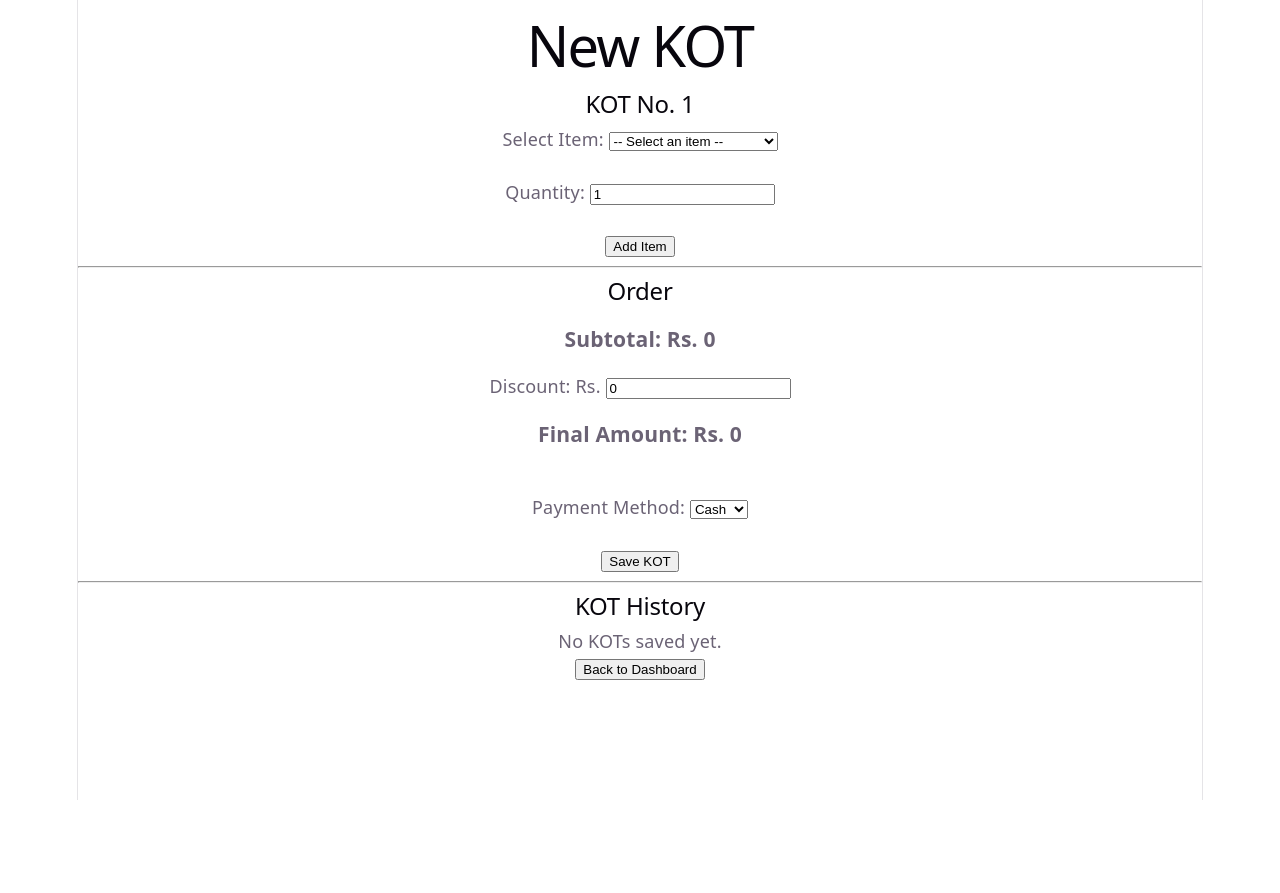
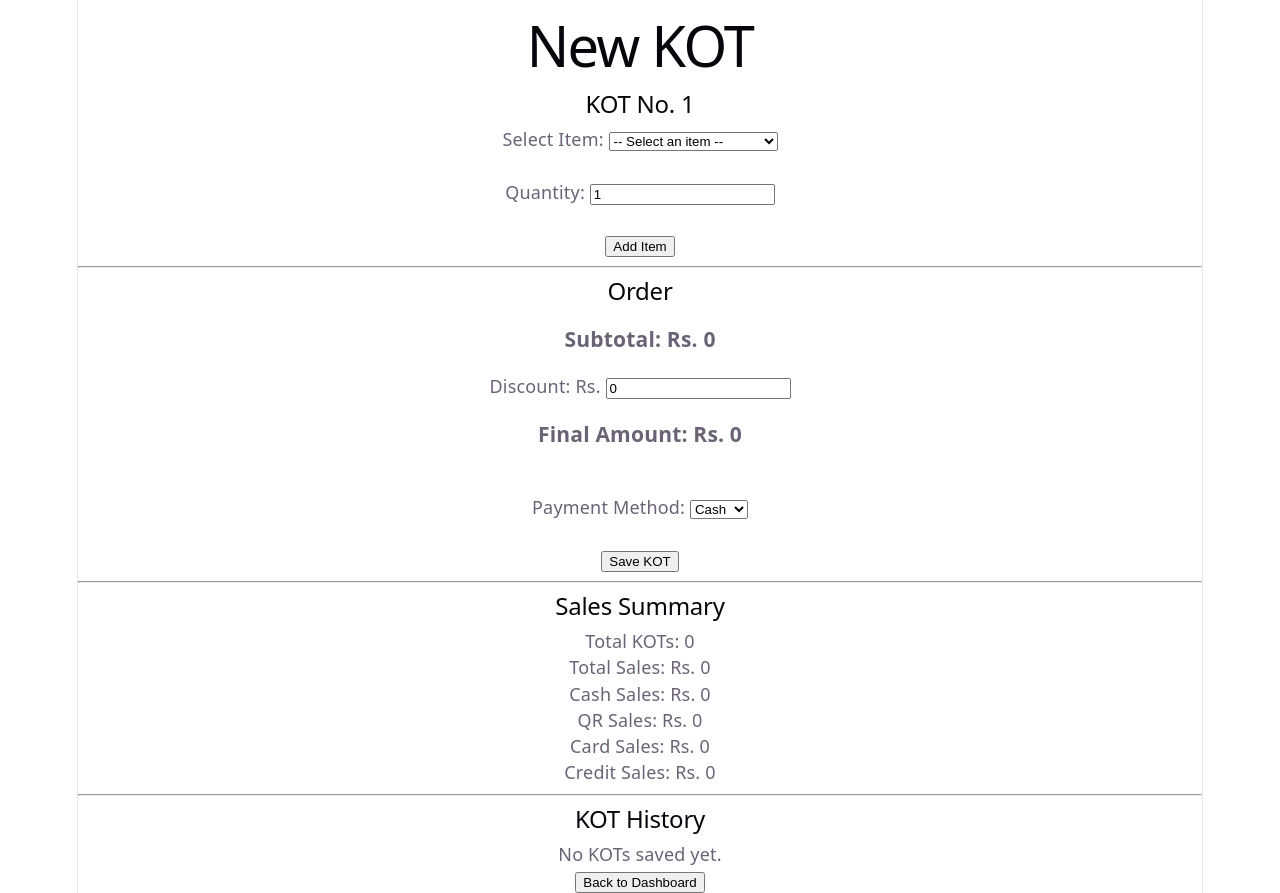
Before and after one commit to NotPRATIUSH/RestaurantApp, a React (Vite) app: page / in a window 1280 px wide. Both pictures are taken after a click on the button "New KOT". Before the commit the page ends 800 px from the top, so only its background shows below. Built offline with nearby package versions, Linux system fonts and the light colour scheme.

Commit message:
Add KOT sales summary and history validation

```diff
--- a/src/components/KOT.jsx
+++ b/src/components/KOT.jsx
@@ -11,7 +11,6 @@ function KOT({ goBack }) {
   const [discount, setDiscount] = useState(0)
   const [paymentMethod, setPaymentMethod] = useState('Cash')
 
-  // Stores all saved KOTs
   const [kotHistory, setKotHistory] = useState([])
 
   const addItem = () => {
@@ -74,7 +73,6 @@ function KOT({ goBack }) {
       paymentMethod: paymentMethod,
     }
 
-    // Add the new KOT to history
     setKotHistory([...kotHistory, newKOT])
 
     alert(
@@ -86,6 +84,31 @@ function KOT({ goBack }) {
     setDiscount(0)
     setPaymentMethod('Cash')
   }
+
+  // -------------------------
+  // SALES SUMMARY
+  // -------------------------
+
+  const totalSales = kotHistory.reduce(
+    (sum, kot) => sum + kot.finalAmount,
+    0
+  )
+
+  const cashSales = kotHistory
+    .filter((kot) => kot.paymentMethod === 'Cash')
+    .reduce((sum, kot) => sum + kot.finalAmount, 0)
+
+  const qrSales = kotHistory
+    .filter((kot) => kot.paymentMethod === 'QR')
+    .reduce((sum, kot) => sum + kot.finalAmount, 0)
+
+  const cardSales = kotHistory
+    .filter((kot) => kot.paymentMethod === 'Card')
+    .reduce((sum, kot) => sum + kot.finalAmount, 0)
+
+  const creditSales = kotHistory
+    .filter((kot) => kot.paymentMethod === 'Credit')
+    .reduce((sum, kot) => sum + kot.finalAmount, 0)
 
   return (
     <div>
@@ -175,6 +198,22 @@ function KOT({ goBack }) {
 
       <hr />
 
+      <h2>Sales Summary</h2>
+
+      <p>Total KOTs: {kotHistory.length}</p>
+
+      <p>Total Sales: Rs. {totalSales}</p>
+
+      <p>Cash Sales: Rs. {cashSales}</p>
+
+      <p>QR Sales: Rs. {qrSales}</p>
+
+      <p>Card Sales: Rs. {cardSales}</p>
+
+      <p>Credit Sales: Rs. {creditSales}</p>
+
+      <hr />
+
       <h2>KOT History</h2>
 
       {kotHistory.length === 0 ? (
```
